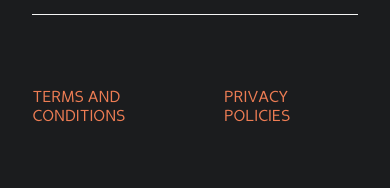
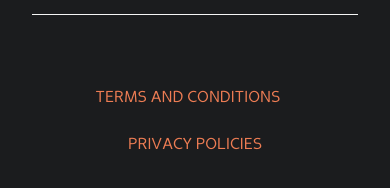
Before and after one commit to Birat-Poudel/instaBand2.0, a website built with Parcel: page aboutus.html in a window 390 px wide. Shown: the part 880-1068 px from the top of the page. Built offline with nearby package versions, Linux system fonts and the light colour scheme.

Commit message:
Working on Footer

```diff
--- a/aboutus.html
+++ b/aboutus.html
@@ -48,7 +48,7 @@
 
             <section>
                 <h2 class="ab__feedback__header">FEEDBACK</h2>
-                <div class="container">
+                <div class="container" style="max-width: 1400px; margin: 0 auto;">
                     <div class="owl-carousel owl-theme">
                         <div>
                             <div class="ab__feedback__card">
--- a/stylesheets/components/_footer.scss
+++ b/stylesheets/components/_footer.scss
@@ -24,7 +24,7 @@ footer{
     }
 
     .fnav__text--container{
-        display: inline-flex;
+        display: flex;
         flex-direction: row;
         width: 100%;
         justify-content: space-around;
@@ -36,7 +36,7 @@ footer{
             color: $accent-color;
             cursor: pointer;
             &:first-child{
-                margin-right: 1rem;
+                margin-right: 2rem;
             }
         }
 
@@ -62,3 +62,16 @@ footer{
         }
     }
 }
+
+@media screen and (max-width: 450px){
+    .fnav__text--container{
+        display: flexbox;
+        flex-direction: column !important;
+        align-items: center;
+        p{
+            &:first-child{
+                margin-bottom: 4rem;
+            }
+        }
+        }
+    }
```
Also changed, not shown: stylesheets/css/index.css.
